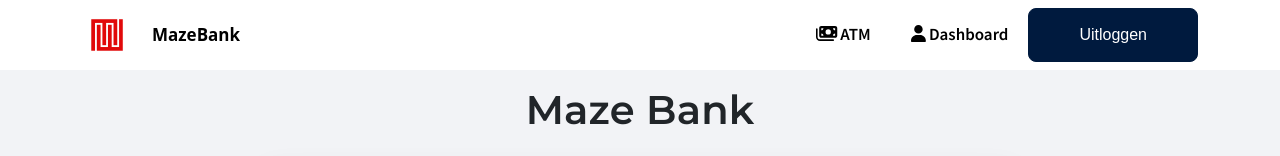
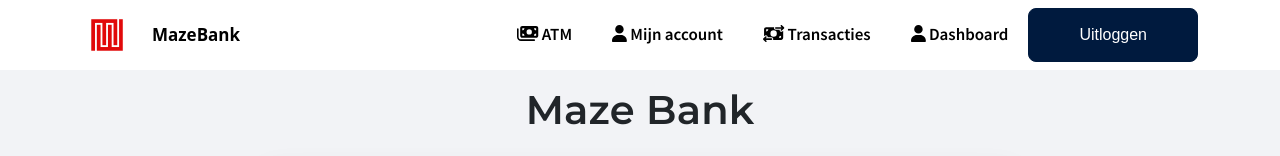
Before and after one commit to sebaswvv/MazeBank, a Vue app in the folder frontend/: page / in a window 1280 px wide. Shown: the top 156 px of the page. Built offline with nearby package versions, Linux system fonts and the light colour scheme; sample sign-in values are in the browser's storage; grey boxes are pictures that could not be loaded.

Commit message:
2 nieuwe items in navbar

```diff
--- a/frontend/src/components/Navbar.vue
+++ b/frontend/src/components/Navbar.vue
@@ -16,6 +16,16 @@
                             <font-awesome-icon icon="fa-solid fa-money-bills" />
                             ATM</router-link>
                     </li>
+                    <li v-if="authenticationStore.getIsLoggedIn" class=" nav-item">
+                            <router-link to="/mijn-account" class="nav-link" active-class="active">
+                                <font-awesome-icon icon="fa-solid fa-user" />
+                                Mijn account</router-link>
+                        </li>
+                        <li v-if="authenticationStore.getIsLoggedIn" class=" nav-item">
+                                <router-link to="/transacties" class="nav-link" active-class="active">
+                                    <font-awesome-icon icon="fa-solid fa-money-bill-transfer" />
+                                    Transacties</router-link>
+                            </li>
                     <li v-if="authenticationStore.getIsLoggedIn" class=" nav-item">
                         <router-link to="/dashboard" class="nav-link" active-class="active">
                             <font-awesome-icon icon="fa-solid fa-user" />
```
